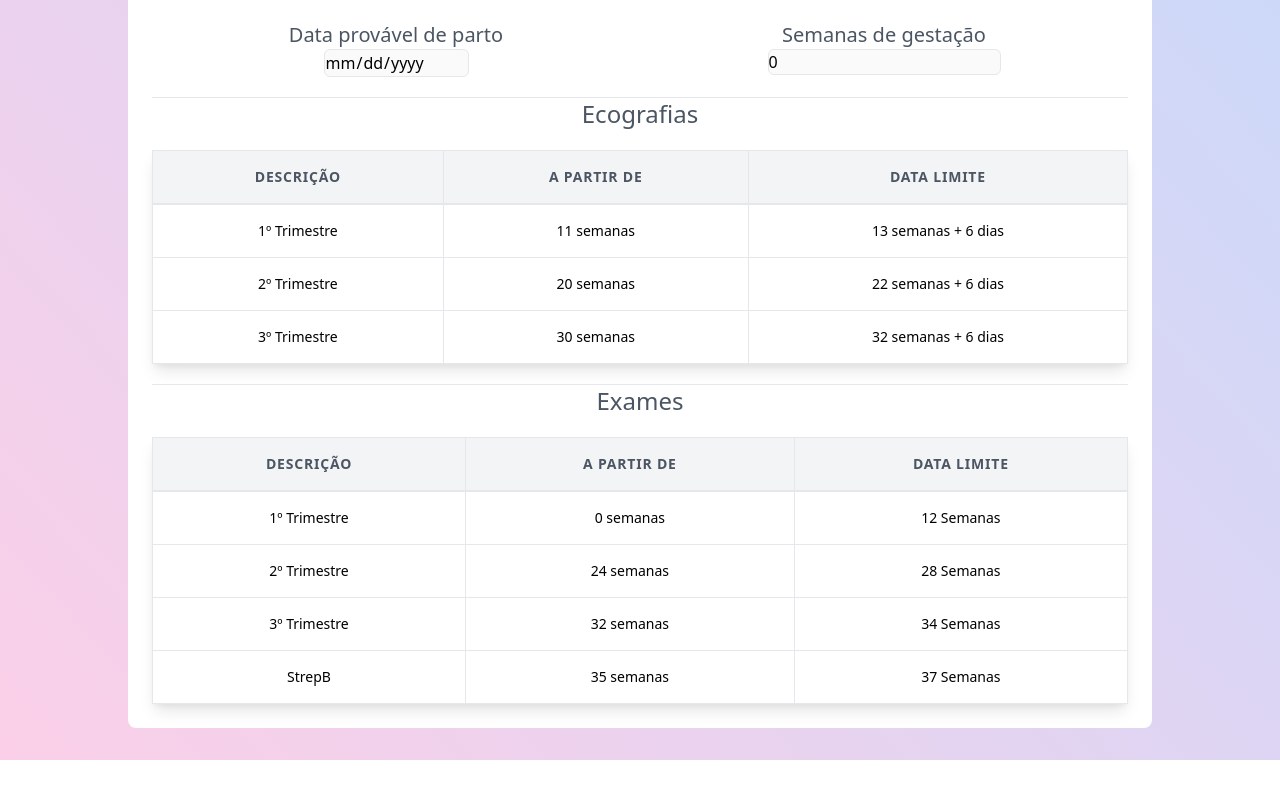
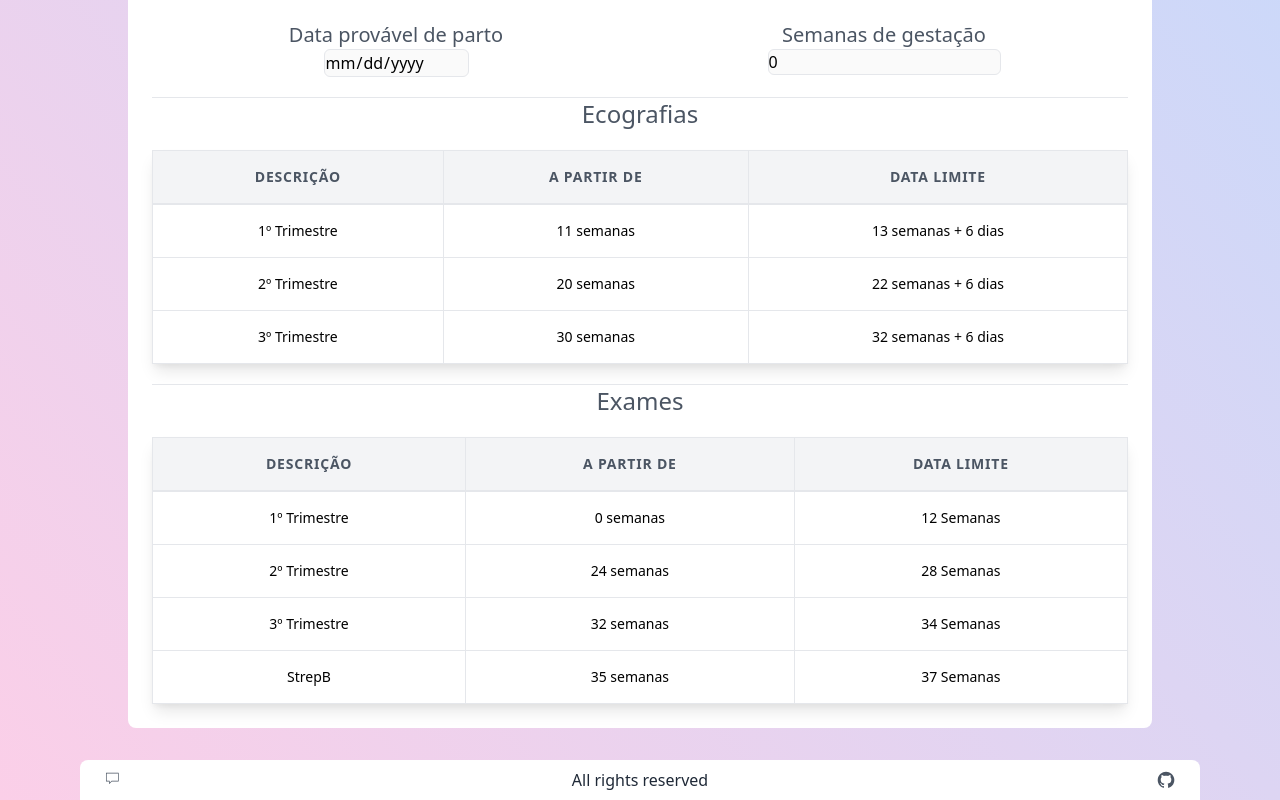
Before and after one commit to HelderFSFerreira/gravidasv2, a Next.js app: page / in a window 1280 px wide. Shown: the part 644-1444 px from the top of the page. Before the commit the page ends 1404 px from the top, so only its background shows below. Built offline with nearby package versions, Linux system fonts and the light colour scheme.

Commit message:
add Footer component

```diff
--- /dev/null
+++ b/components/Footer.tsx
@@ -0,0 +1,35 @@
+import { email, github } from '../utils/data';
+
+const Footer = () => {
+    return (
+          <footer className="flex flex-col items-center justify-between px-6 py-2 bg-white dark:bg-gray-800 sm:flex-row rounded-t-lg" >
+               <div className="flex -mx-2">
+
+                  <a href={email} className="mx-2 text-gray-600 dark:text-gray-300 hover:text-gray-500 dark:hover:text-gray-300" aria-label="email">
+                      <svg className="w-5 h-5 fill-current" viewBox="0 0 24 24" fill="none"
+                          xmlns="http://www.w3.org/2000/svg">
+                          <path
+                            d="M17.211,3.39H2.788c-0.22,0-0.4,0.18-0.4,0.4v9.614c0,0.221,0.181,0.402,0.4,0.402h3.206v2.402c0,0.363,0.429,0.533,0.683,0.285l2.72-2.688h7.814c0.221,0,0.401-0.182,0.401-0.402V3.79C17.612,3.569,17.432,3.39,17.211,3.39M16.811,13.004H9.232c-0.106,0-0.206,0.043-0.282,0.117L6.795,15.25v-1.846c0-0.219-0.18-0.4-0.401-0.4H3.189V4.19h13.622V13.004z">
+                          </path>
+                      </svg>
+                  </a>
+              </div>
+
+              <p className="py-2 text-gray-800 dark:text-white sm:py-0">All rights reserved</p>
+
+              <div className="flex -mx-2">
+
+                  <a href={github} className="mx-2 text-gray-600 dark:text-gray-300 hover:text-gray-500 dark:hover:text-gray-300" aria-label="Github">
+                      <svg className="w-5 h-5 fill-current" viewBox="0 0 24 24" fill="none"
+                          xmlns="http://www.w3.org/2000/svg">
+                          <path
+                              d="M12.026 2C7.13295 1.99937 2.96183 5.54799 2.17842 10.3779C1.395 15.2079 4.23061 19.893 8.87302 21.439C9.37302 21.529 9.55202 21.222 9.55202 20.958C9.55202 20.721 9.54402 20.093 9.54102 19.258C6.76602 19.858 6.18002 17.92 6.18002 17.92C5.99733 17.317 5.60459 16.7993 5.07302 16.461C4.17302 15.842 5.14202 15.856 5.14202 15.856C5.78269 15.9438 6.34657 16.3235 6.66902 16.884C6.94195 17.3803 7.40177 17.747 7.94632 17.9026C8.49087 18.0583 9.07503 17.99 9.56902 17.713C9.61544 17.207 9.84055 16.7341 10.204 16.379C7.99002 16.128 5.66202 15.272 5.66202 11.449C5.64973 10.4602 6.01691 9.5043 6.68802 8.778C6.38437 7.91731 6.42013 6.97325 6.78802 6.138C6.78802 6.138 7.62502 5.869 9.53002 7.159C11.1639 6.71101 12.8882 6.71101 14.522 7.159C16.428 5.868 17.264 6.138 17.264 6.138C17.6336 6.97286 17.6694 7.91757 17.364 8.778C18.0376 9.50423 18.4045 10.4626 18.388 11.453C18.388 15.286 16.058 16.128 13.836 16.375C14.3153 16.8651 14.5612 17.5373 14.511 18.221C14.511 19.555 14.499 20.631 14.499 20.958C14.499 21.225 14.677 21.535 15.186 21.437C19.8265 19.8884 22.6591 15.203 21.874 10.3743C21.089 5.54565 16.9181 1.99888 12.026 2Z">
+                          </path>
+                      </svg>
+                  </a>
+              </div>
+          </footer>
+    )
+  }
+
+  export default Footer
--- a/pages/index.tsx
+++ b/pages/index.tsx
@@ -7,6 +7,7 @@ import { useState } from 'react';
 import { ecosInital, examsInitial, listHeader } from '../utils/data';
 import { childDates, Exams } from '../interfaces';
 import TitlePrint from '../components/TitlePrint';
+import Footer from '../components/footer';
 
 const Print = () => {
     const [initialDate, setInitialDate] = useState<Date|undefined>();
@@ -95,8 +96,9 @@ const Print = () => {
 
 
     return (
-
-        <div className='bg-gradient-to-tr from-pink-200 to-blue-200 px-20 py-8 print:px-5 print:py-2'>
+        <div>
+            <div className='bg-gradient-to-tr from-pink-200 to-blue-200 px-20'>
+                <div className=' py-8 print:px-5 print:py-2'>
                     <Header/>
                     <div className='container mx-auto max-w-screen-lg'>
 
@@ -127,6 +129,9 @@ const Print = () => {
                         </div>
                     </div>
                 </div>
+                <Footer/>
+            </div>
+        </div>
     );
 };
 
--- a/utils/data.ts
+++ b/utils/data.ts
@@ -94,3 +94,7 @@ export const listHeader: ListHeader = {
 };
 
 export const idChangesToHande: idChangesToHandle[] = [ 'menstruationDate', 'ecographyDate', 'weeks', 'days' ];
+
+export const siteName: string = 'Gravidez';
+export const github: string = 'https://github.com/HelderFSFerreira';
+export const email: string = 'mailto:all@helderferreira.io';
```
Lines whose indentation alone changed are shown as unchanged.
